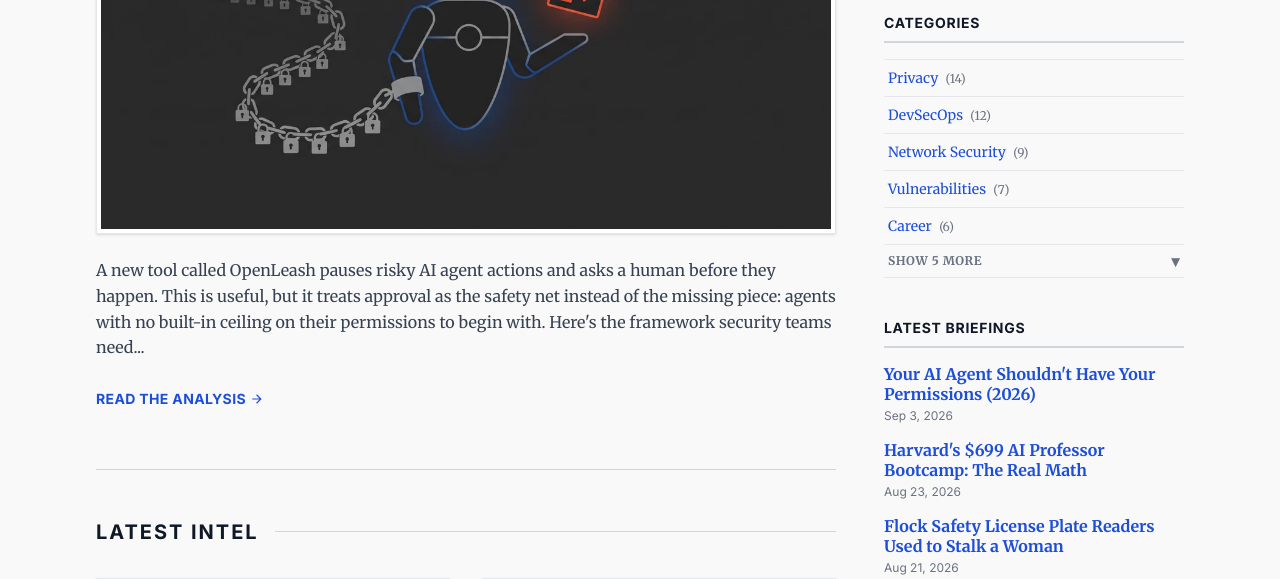
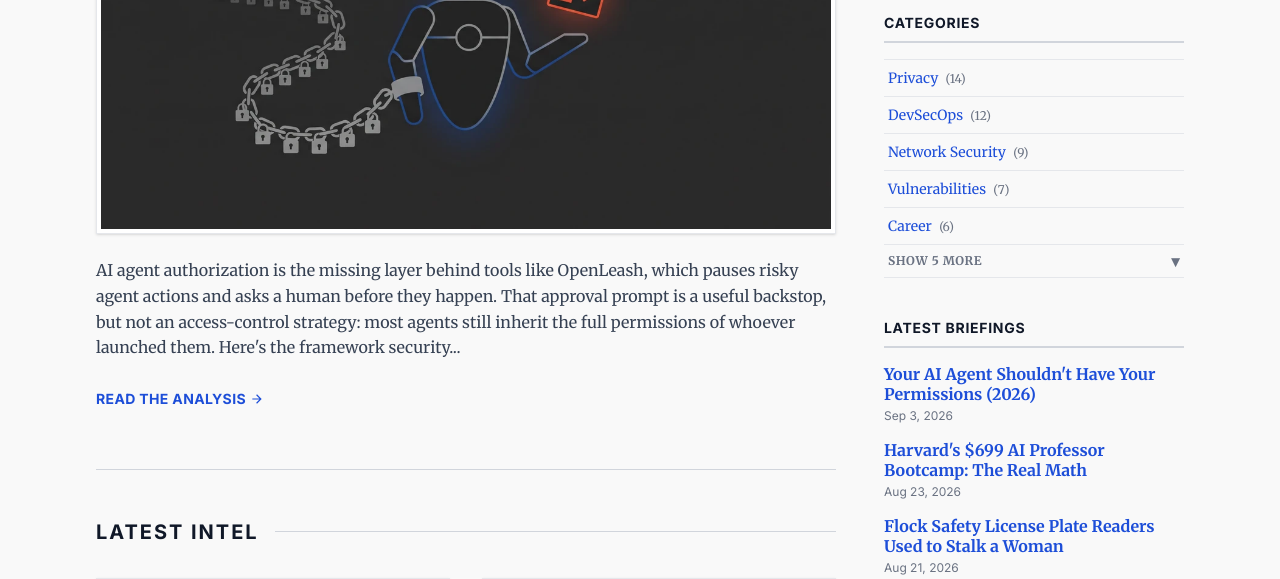
Before and after one commit to mda1125/bytesizedsecurity, a Jekyll site: the page built from index.html, in a window 1280 px wide and 900 px high, scrolled down 743 px, cut to the strip 0-579 px from the top of the window. Built offline with Jekyll 4.4.1, drawn with Linux system fonts in a browser that asks for light colours; full-size pictures stand in for the smaller copies a plugin makes.

Commit message:
fix(seo): retarget meta description/excerpt to primary keyword 'ai agent authorization' (no measurable volume for 'ai agent permissions')

```diff
--- a/_posts/2026-09-03-your-ai-agent-shouldnt-have-your-permissions.md
+++ b/_posts/2026-09-03-your-ai-agent-shouldnt-have-your-permissions.md
@@ -1,11 +1,11 @@
 ---
-description: "Agents inherit your access, not your judgment. Why AI agent authorization needs scoped identities and transaction controls, not human approval alone."
+description: "AI agent authorization needs scoped identities and transaction limits, not just a human approval prompt after the agent already inherited full access."
 layout: post
 title: "Your AI Agent Shouldn't Have Your Permissions (2026)"
 category: DevSecOps
 tags: ["AI Agents", "Identity and Access Management", "AI Governance"]
 author: Marc
-excerpt: "A new tool called OpenLeash pauses risky AI agent actions and asks a human before they happen. This is useful, but it treats approval as the safety net instead of the missing piece: agents with no built-in ceiling on their permissions to begin with. Here's the framework security teams need before they hand an agent the keys."
+excerpt: "AI agent authorization is the missing layer behind tools like OpenLeash, which pauses risky agent actions and asks a human before they happen. That approval prompt is a useful backstop, but not an access-control strategy: most agents still inherit the full permissions of whoever launched them. Here's the framework security teams need before they hand an agent the keys."
 image: "/assets/img/posts/your-ai-agent-shouldnt-have-your-permissions.webp"
 image_width: 1200
 image_height: 630
```
